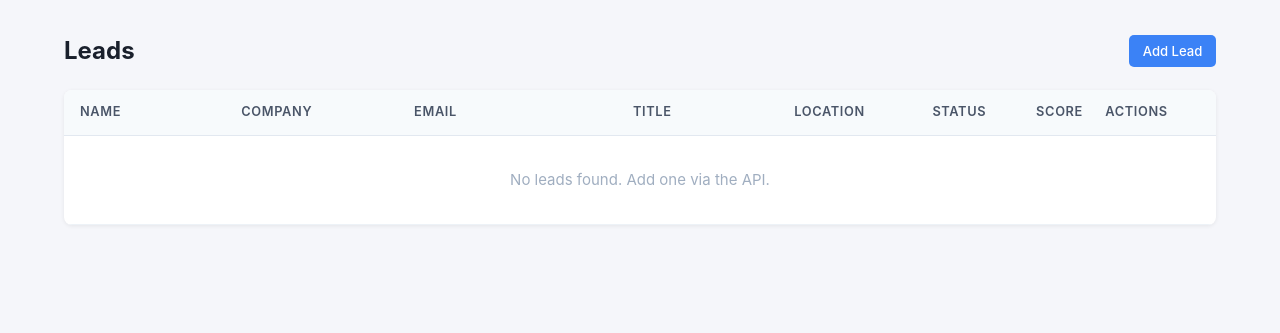
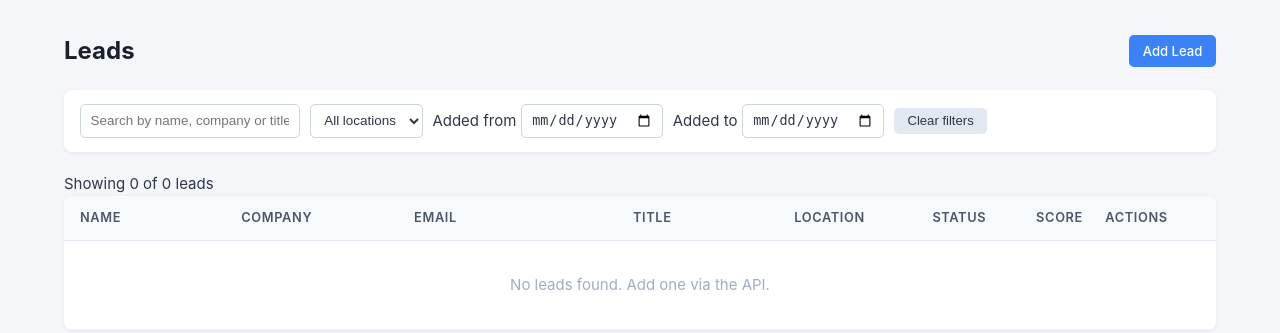
Before and after one commit to jmulvany127/GTM_AI_Automation, a FastAPI app: template templates/leads.html in a window 1280 px wide. Shown: the part 52-385 px from the top of the page. Run offline with FastAPI, Linux system fonts and the light colour scheme; the template is opened without the code that fills it, so the values that code supplies are empty; parts of the project's set-up code (start-up, migrations or seed data) failed here and were passed over.

Commit message:
feat: add search and filter bar to leads dashboard

```diff
--- a/templates/leads.html
+++ b/templates/leads.html
@@ -7,6 +7,23 @@
   <h1>Leads</h1>
   <a href="/dashboard/leads/new" class="btn btn-primary">Add Lead</a>
 </div>
+
+<div class="filter-bar">
+  <input type="text" id="filter-search" placeholder="Search by name, company or title…">
+  <select id="filter-location">
+    <option value="">All locations</option>
+  </select>
+  <div class="filter-date-group">
+    <label class="filter-bar-label" for="filter-from">Added from</label>
+    <input type="date" id="filter-from">
+  </div>
+  <div class="filter-date-group">
+    <label class="filter-bar-label" for="filter-to">Added to</label>
+    <input type="date" id="filter-to">
+  </div>
+  <button class="btn btn-secondary" id="filter-clear" type="button">Clear filters</button>
+</div>
+<p class="filter-results" id="filter-results"></p>
 
 <div class="table-wrapper">
   <table class="leads-table">
@@ -96,5 +113,99 @@ async function runAgent(leadId, btn) {
     btn.textContent = original;
   }
 }
+
+(function () {
+  var tbody = document.querySelector('.leads-table tbody');
+  var rows = Array.from(tbody.querySelectorAll('tr[data-name]'));
+  var searchInput = document.getElementById('filter-search');
+  var locationSelect = document.getElementById('filter-location');
+  var fromInput = document.getElementById('filter-from');
+  var toInput = document.getElementById('filter-to');
+  var clearBtn = document.getElementById('filter-clear');
+  var resultsEl = document.getElementById('filter-results');
+
+  function toTitleCase(str) {
+    return str.replace(/\S+/g, function (w) {
+      return w.charAt(0).toUpperCase() + w.slice(1);
+    });
+  }
+
+  // Populate location dropdown from unique city+state pairs in the table
+  var seen = {};
+  var locations = [];
+  rows.forEach(function (row) {
+    var city = row.dataset.city || '';
+    var state = row.dataset.state || '';
+    var key = city + '|' + state;
+    if (!seen[key] && (city || state)) {
+      seen[key] = true;
+      var parts = [];
+      if (city) parts.push(toTitleCase(city));
+      if (state) parts.push(state.toUpperCase());
+      locations.push({ label: parts.join(', '), key: key });
+    }
+  });
+  locations.sort(function (a, b) { return a.label.localeCompare(b.label); });
+  locations.forEach(function (loc) {
+    var opt = document.createElement('option');
+    opt.value = loc.key;
+    opt.textContent = loc.label;
+    locationSelect.appendChild(opt);
+  });
+
+  function applyFilters() {
+    var search = searchInput.value.toLowerCase().trim();
+    var locValue = locationSelect.value;
+    var fromDate = fromInput.value;
+    var toDate = toInput.value;
+    var locParts = locValue ? locValue.split('|') : null;
+    var locCity = locParts ? (locParts[0] || '') : '';
+    var locState = locParts ? (locParts[1] || '') : '';
+
+    var visible = 0;
+    rows.forEach(function (row) {
+      var show = true;
+
+      if (search) {
+        var name = row.dataset.name || '';
+        var company = row.dataset.company || '';
+        var title = row.dataset.title || '';
+        if (name.indexOf(search) === -1 && company.indexOf(search) === -1 && title.indexOf(search) === -1) {
+          show = false;
+        }
+      }
+
+      if (locValue) {
+        if ((row.dataset.city || '') !== locCity || (row.dataset.state || '') !== locState) {
+          show = false;
+        }
+      }
+
+      var created = row.dataset.created || '';
+      if (fromDate && created && created < fromDate) show = false;
+      if (toDate && created && created > toDate) show = false;
+
+      row.style.display = show ? '' : 'none';
+      if (show) visible++;
+    });
+
+    resultsEl.textContent = 'Showing ' + visible + ' of ' + rows.length + ' leads';
+  }
+
+  searchInput.addEventListener('input', applyFilters);
+  locationSelect.addEventListener('change', applyFilters);
+  fromInput.addEventListener('change', applyFilters);
+  toInput.addEventListener('change', applyFilters);
+
+  clearBtn.addEventListener('click', function () {
+    searchInput.value = '';
+    locationSelect.value = '';
+    fromInput.value = '';
+    toInput.value = '';
+    applyFilters();
+  });
+
+  applyFilters();
+})();
 </script>
 {% endblock %}
```
